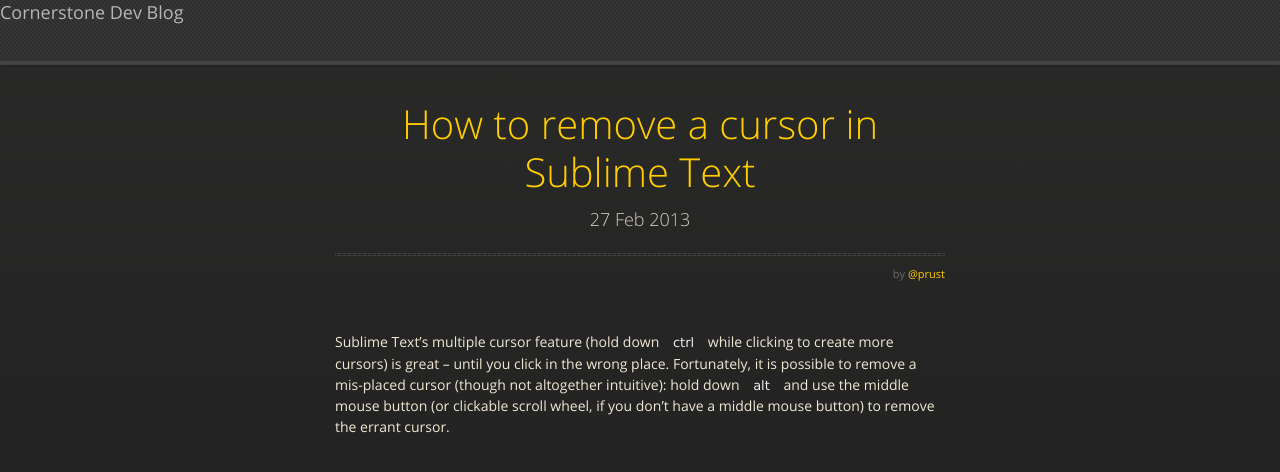
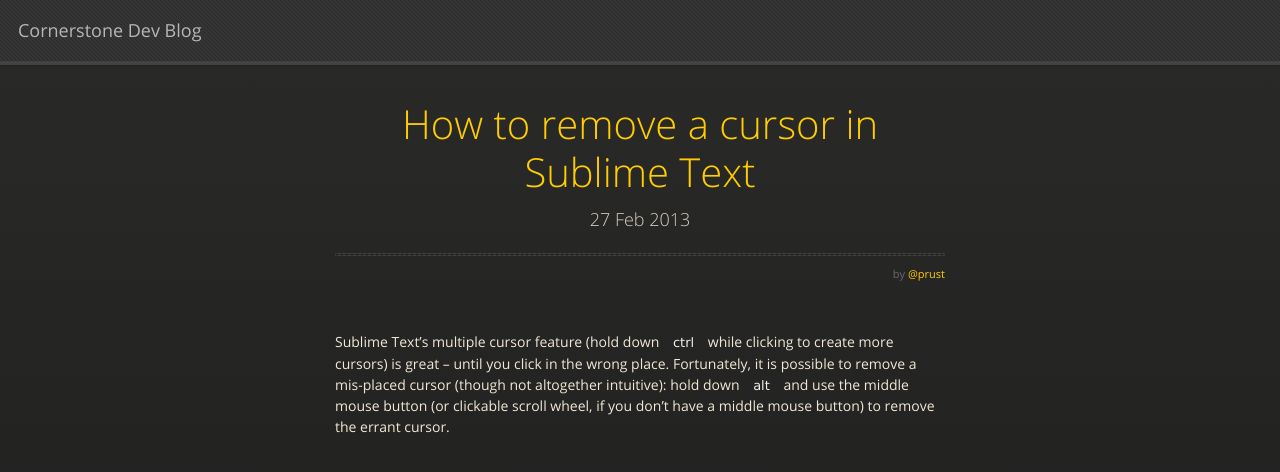
Before and after one commit to prust/prust.github.com, a Jekyll site: the page built from _posts/2013-02-27-how-to-remove-a-cursor-in-sublime-text.md, in a window 1280 px wide. Shown: the top 472 px of the page. Built offline with Jekyll 4.4.1, drawn with Linux system fonts in a browser that asks for light colours; nearby versions of some CDN libraries.

Commit message:
centering header; fixing dynamic author; adding tag listing

```diff
--- a/_layouts/post.html
+++ b/_layouts/post.html
@@ -8,7 +8,7 @@ layout: default
       <h1><a href="{{ post.url }}">{{ page.title }}</a></h1>
       <p>{{ page.date | date_to_string }}</p>
       <hr>
-      <span class="credits right">by <a href="https://github.com/{{ page.author }}">@{{ page.author }}</a></span>
+      <span class="credits left">{{ page.tags }}</span><span class="credits right">by <a href="https://github.com/{{ page.author }}">@{{ page.author }}</a></span>
     </div>
     {{ content }}
   </section>
--- a/index.html
+++ b/index.html
@@ -10,7 +10,7 @@ title: Small and Sharp
       <h1><a href="{{ post.url }}">{{ post.title }}</a></h1>
       <p>{{ post.date | date_to_string }}</p>
       <hr>
-      <span class="credits right">by <a href="https://github.com/{{ author }}">@{{ author }}</a></span>
+      <span class="credits left">{{ post.tags }}</span><span class="credits right">by <a href="https://github.com/{{ post.author }}">@{{ post.author }}</a></span>
     </div>
     {{ post.content }}
   </section>
--- a/stylesheets/styles.css
+++ b/stylesheets/styles.css
@@ -559,6 +559,10 @@ h1, h2, h3, h4, h5, h6 {
   font-weight: normal;
 }
 
+#header h3 {
+  margin: 18px;
+}
+
 p, ul, ol, table, pre, dl {
   margin: 0 0 20px;
 }
```
